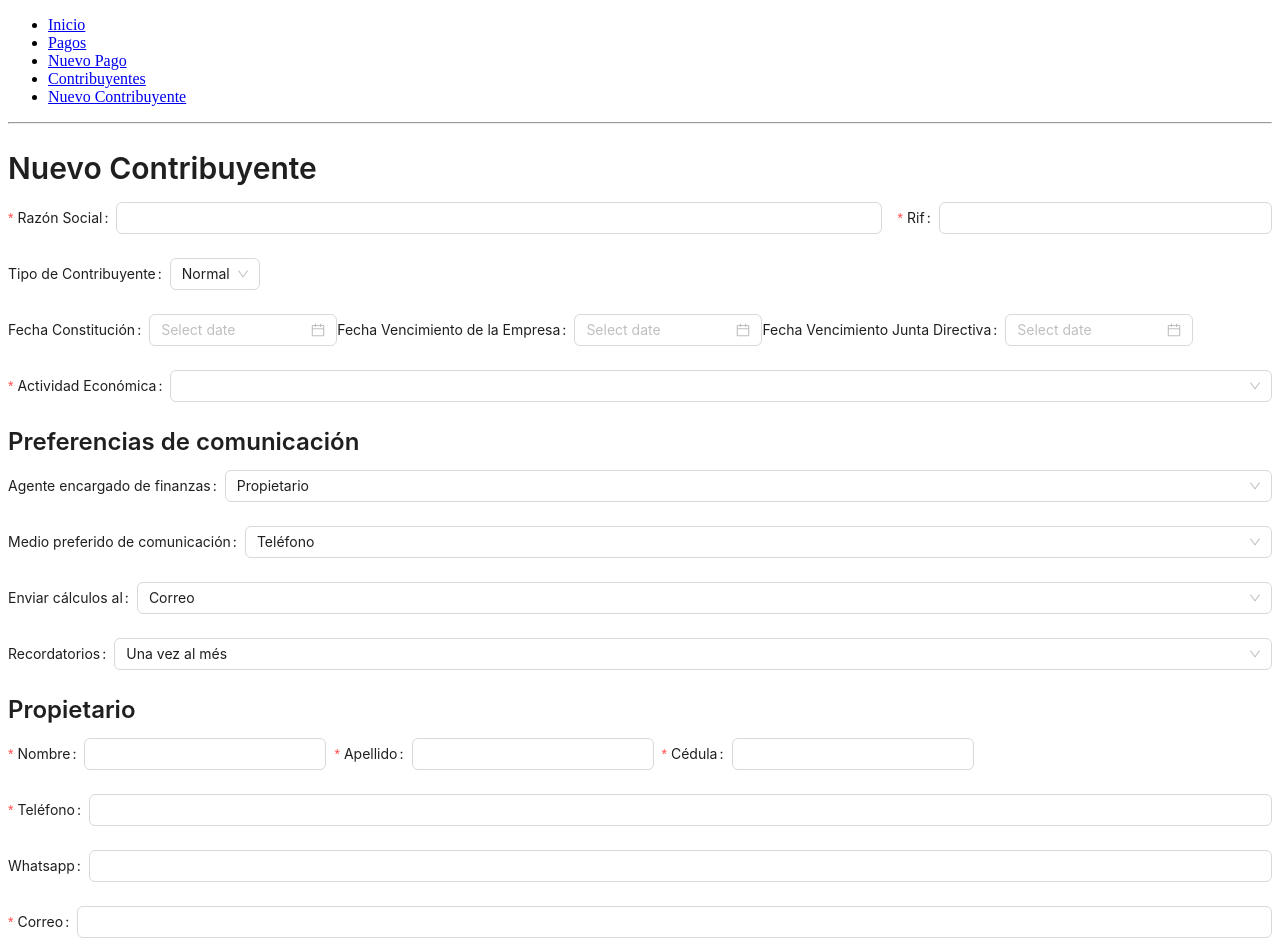
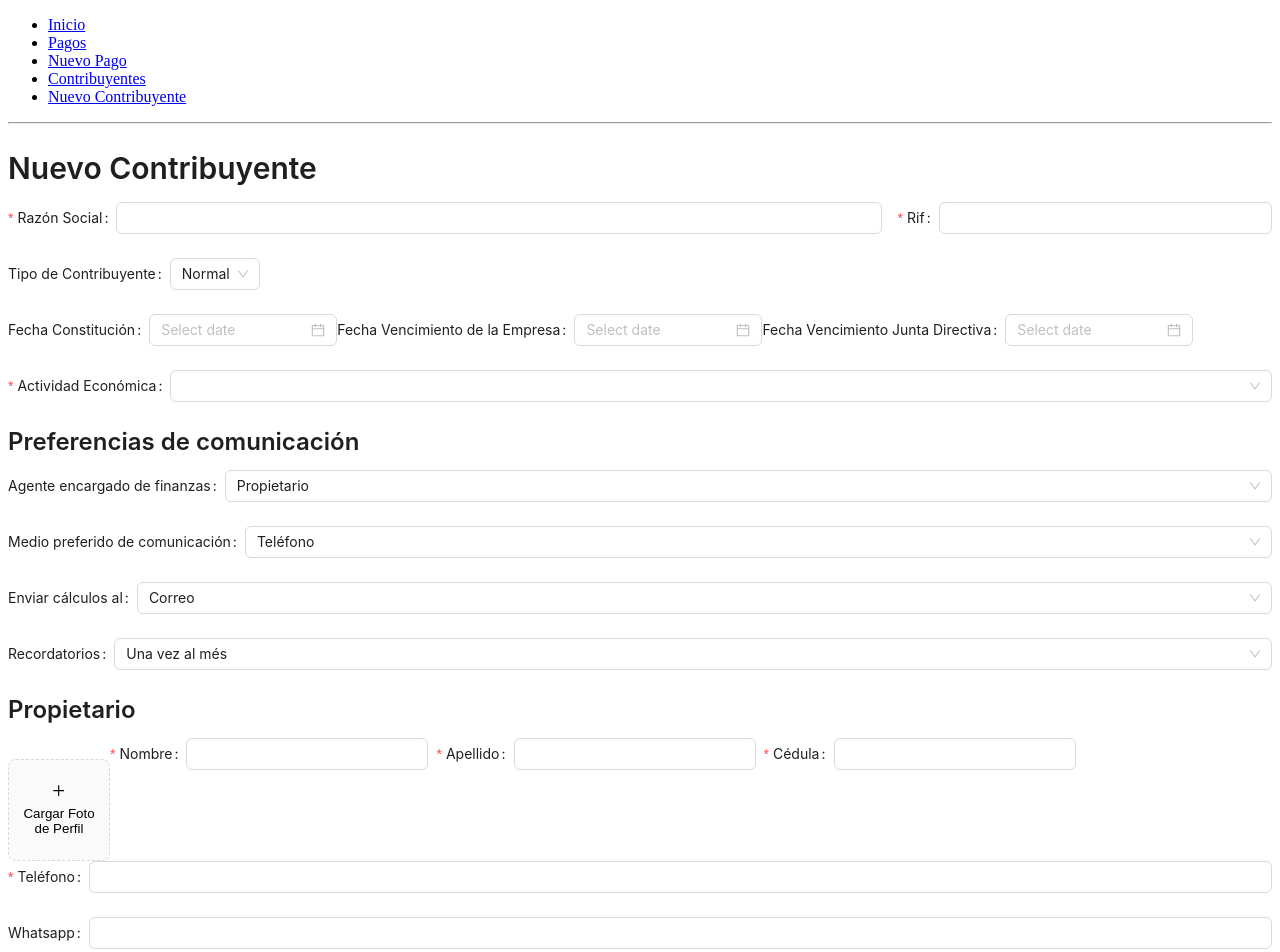
Before and after one commit to Douglas571/sedemat_system, a React (Vite) app in the folder frontend/: page /business/new in a window 1280 px wide. Shown: the top 952 px of the page. Built offline with nearby package versions, Linux system fonts and the light colour scheme; no server answers.

Commit message:
Added: Moved some logic to a common place and added the pfp control, but still need to upload the picture

```diff
--- a/frontend/src/pages/BusinessNew.tsx
+++ b/frontend/src/pages/BusinessNew.tsx
@@ -1,11 +1,30 @@
 import React, { useState, useEffect } from 'react'
-import { DatePicker, FormProps, InputNumber, Select, Switch } from 'antd'
-import { Form, Input, Button, message, Typography, Space, Flex } from 'antd'
+import {
+    DatePicker,
+    FormProps,
+    InputNumber,
+    Select,
+    Form,
+    Input,
+    Button,
+    message,
+    Typography,
+    Space,
+    Flex,
+    Image,
+    Upload,
+} from 'antd'
+import type {
+    GetProp,
+    UploadFile,
+    UploadProps
+} from 'antd';
+import { PlusOutlined } from '@ant-design/icons';
 import _ from 'lodash'
 
 import * as api from '../util/api'
 import type { Business, EconomicActivity } from '../util/api'
-import { BusinessFormFields } from './BusinessShared'
+import { BusinessFormFields, channelOptions, contactOptions, reminderIntervalMap, reminderIntervalOptions } from './BusinessShared'
 
 
 const { Title, Paragraph } = Typography
@@ -43,32 +62,6 @@ interface FormFields {
     sendCalculosTo: string
     preferredContact: string
     reminderInterval: string
-}
-
-const contactOptions = [
-    {label: "Propietario", value: "Propietario"},
-    {lable: "Contador", value: "Contador"},
-    {label: "Administrador", value: "Administrador"},
-]
-
-const channelOptions = [
-    {label: "Teléfono", value: "Teléfono"},
-    {lable: "Whatsapp", value: "Whatsapp"},
-    {label: "Correo", value: "Correo"},
-]
-
-const reminderIntervalOptions = [
-    {label: "Una vez al més", value: "Una vez al més"},
-    {label: "Cada 3 días", value: "Cada 3 días"},
-    {label: "Cada 7 días", value: "Cada 7 días"},
-    {lable: "Cada 15 días", value: "Cada 15 días"},
-]
-
-const reminderIntervalMap: { [key: string]: number } = {
-    "Una vez al més": 30,
-    "Cada 3 días": 3,
-    "Cada 7 días": 7,
-    "Cada 15 días": 15,
 }
 
 function BusinessNew(): JSX.Element {
@@ -299,6 +292,48 @@ function BusinessNew(): JSX.Element {
         form.setFieldsValue({ branchOffices });
     }
 
+    const [previewOpen, setPreviewOpen] = useState(false);
+    const [previewImage, setPreviewImage] = useState('');
+    const [fileList, setFileList] = useState<UploadFile[]>([])
+
+    const getBase64 = (file: FileType): Promise<string> =>
+        new Promise((resolve, reject) => {
+            const reader = new FileReader();
+            reader.readAsDataURL(file);
+            reader.onload = () => resolve(reader.result as string);
+            reader.onerror = (error) => reject(error);
+        }
+    );
+
+    const uploadButton = (
+        <button style={{ border: 0, background: 'none' }} type="button">
+            <PlusOutlined />
+            <div style={{ marginTop: 8 }}>Cargar Foto de Perfil</div>
+        </button>
+    )
+
+    const ownerPfpProps: UploadProps = {
+        onPreview: async (file: UploadFile) => {
+            if (!file.url && !file.preview) {
+                file.preview = await getBase64(file.originFileObj as FileType);
+            }
+
+            setPreviewImage(file.url || (file.preview as string));
+            setPreviewOpen(true);
+        },
+        onChange: ({ fileList: newFileList }) => {
+            setFileList(newFileList)
+        },
+        beforeUpload: (file) => {
+			console.log("adding files")
+			setFileList([...fileList, file]);
+			return false;
+		},
+		fileList,
+        listType: "picture-card",
+        maxCount: 1
+    }
+
     return (
         <>
             {contextHolder}
@@ -469,6 +504,25 @@ function BusinessNew(): JSX.Element {
                 <Title level={3}>
                     Propietario
                 </Title>
+                <Space>
+                    {previewImage && (
+                        <Image
+                            wrapperStyle={{ display: 'none' }}
+                            preview={{
+                                visible: previewOpen,
+                                onVisibleChange: (visible) => setPreviewOpen(visible),
+                                afterOpenChange: (visible) => !visible && setPreviewImage(''),
+                            }}
+                            src={previewImage}
+                        />
+                    )}
+                    <Upload
+                        {...ownerPfpProps}
+                    >
+                        {fileList.length < 5 ? uploadButton : null }
+                    </Upload>
+                </Space>
+
                 <Space>
                     <Form.Item<FormFields>
                         rules={[
--- a/frontend/src/pages/BusinessShared.ts
+++ b/frontend/src/pages/BusinessShared.ts
@@ -7,6 +7,7 @@ export interface ContactForm {
     phone: string,
 
 }
+
 export interface BusinessFormFields {
     businessName: string
     dni: string
```
